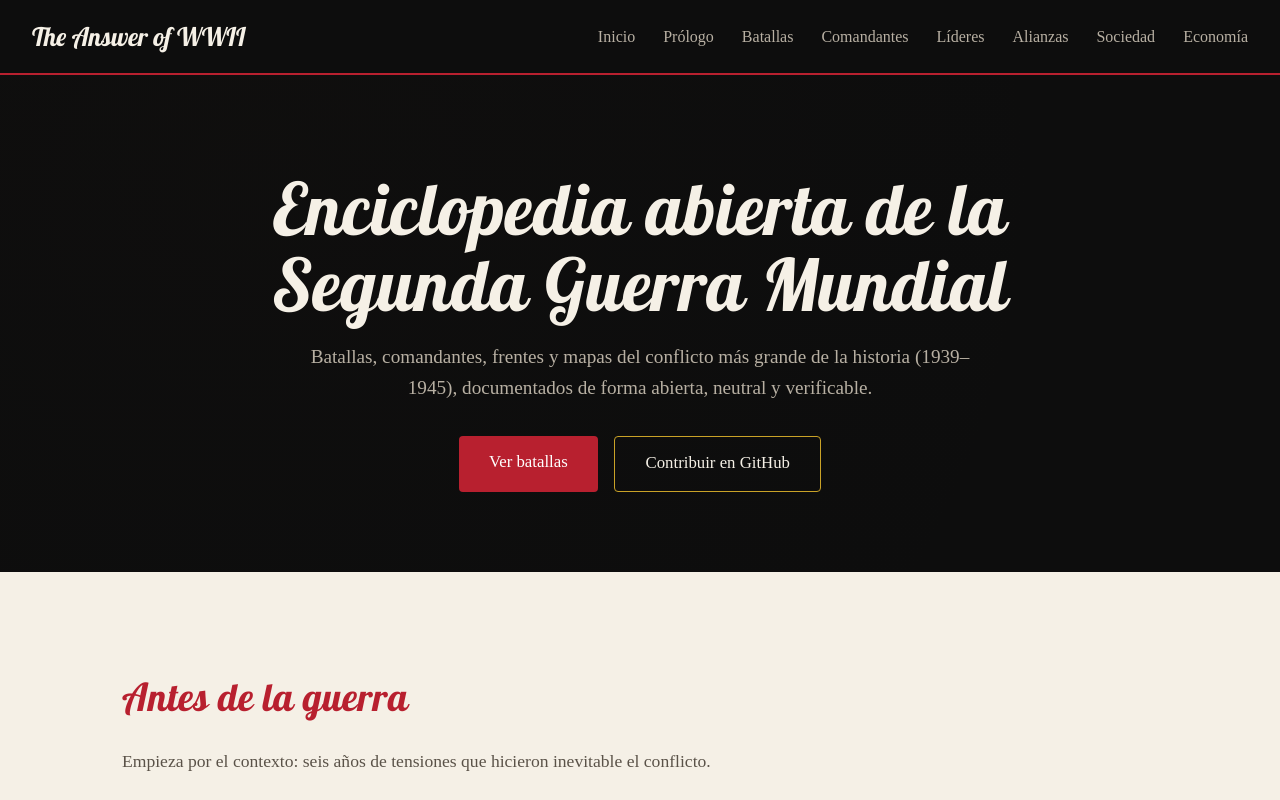
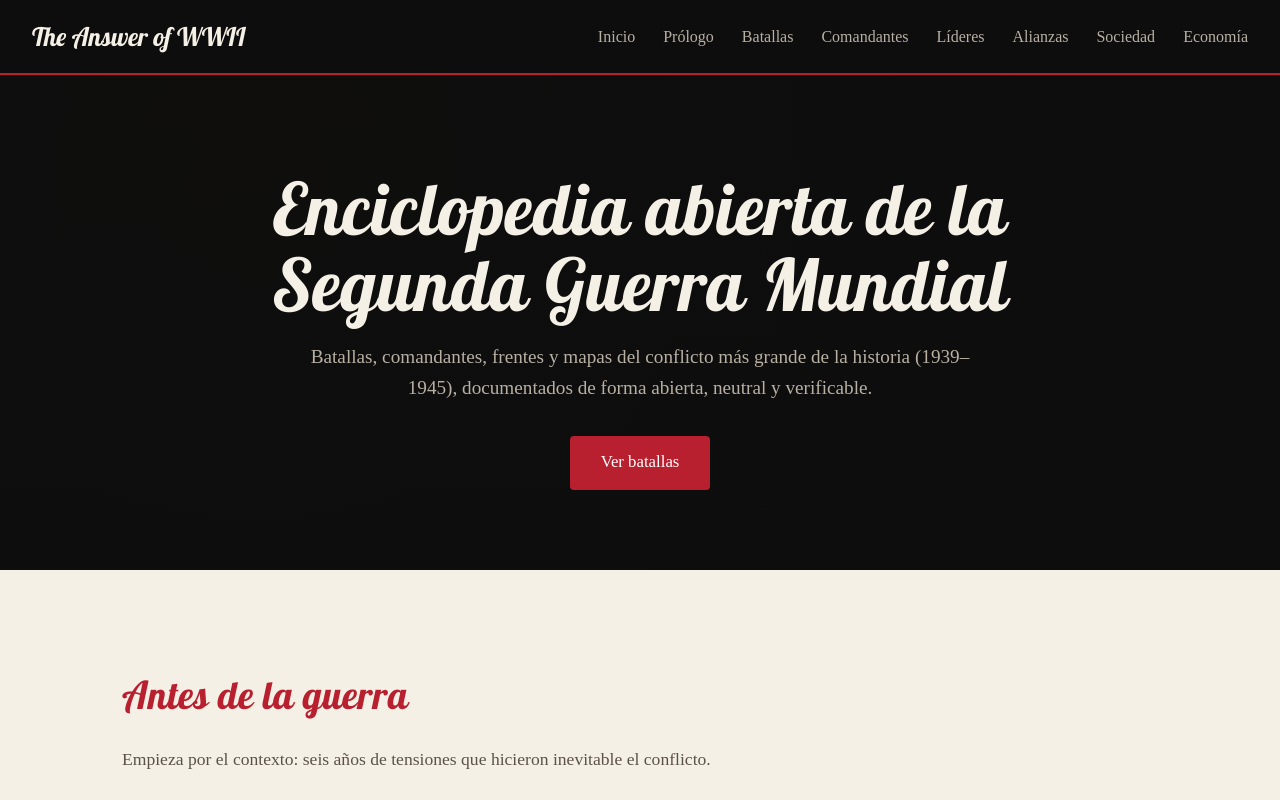
Before and after one commit to GUEST032-CREATE/the-answer-of-the-world-war-two, a plain HTML site: page index.html in a window 1280 px wide. Shown: the top 800 px of the page. Drawn offline with Linux system fonts and the light colour scheme.

Commit message:
Quita el botón "Contribuir en GitHub" del hero
Co-Authored-By: Claude Opus 4.8 <noreply@anthropic.com>

```diff
--- a/index.html
+++ b/index.html
@@ -29,7 +29,6 @@
   <p>Batallas, comandantes, frentes y mapas del conflicto más grande de la historia (1939&ndash;1945), documentados de forma abierta, neutral y verificable.</p>
   <div class="cta">
     <a class="btn btn-primary" href="#batallas">Ver batallas</a>
-    <a class="btn btn-secondary" href="https://github.com/GUEST032-CREATE/the-answer-of-the-world-war-two">Contribuir en GitHub</a>
   </div>
 </section>
 
```
